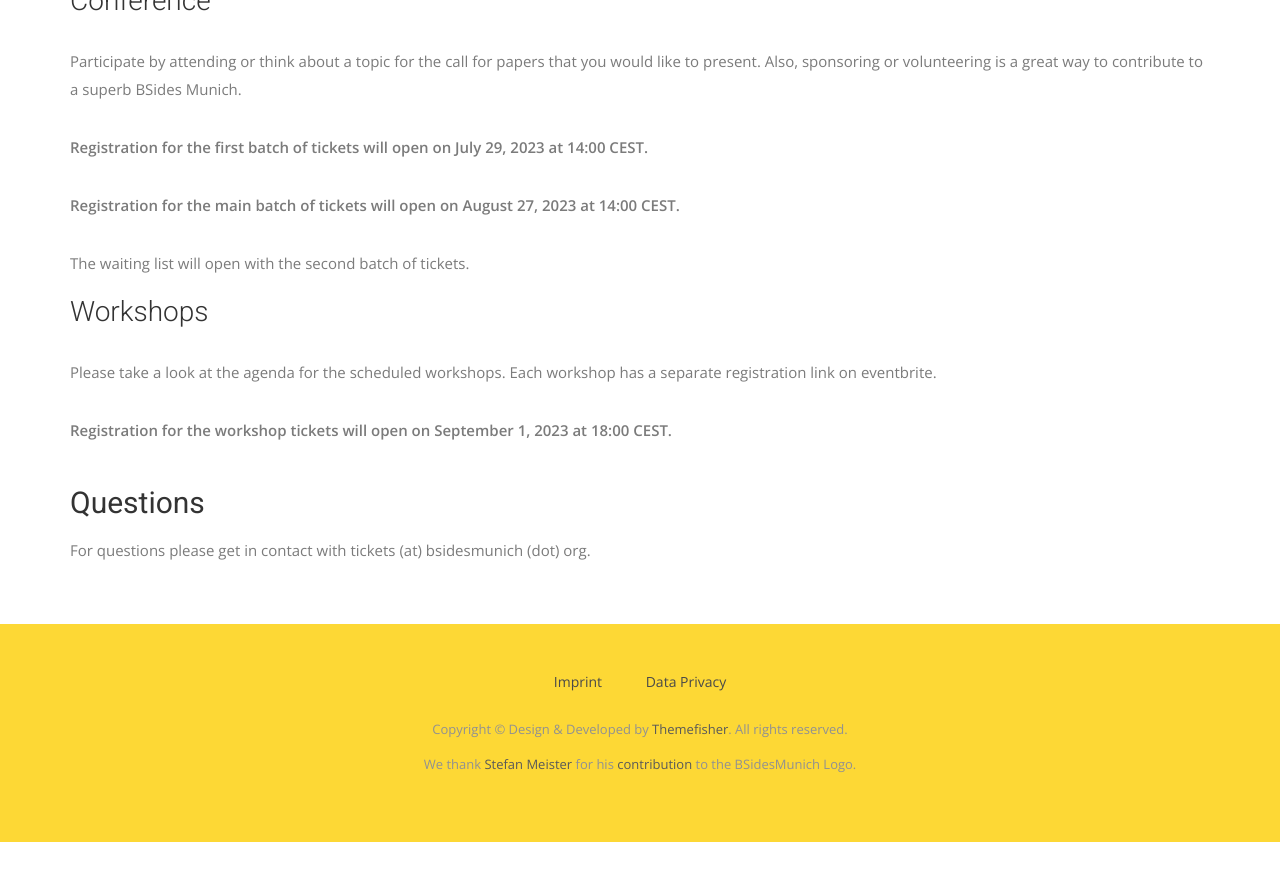
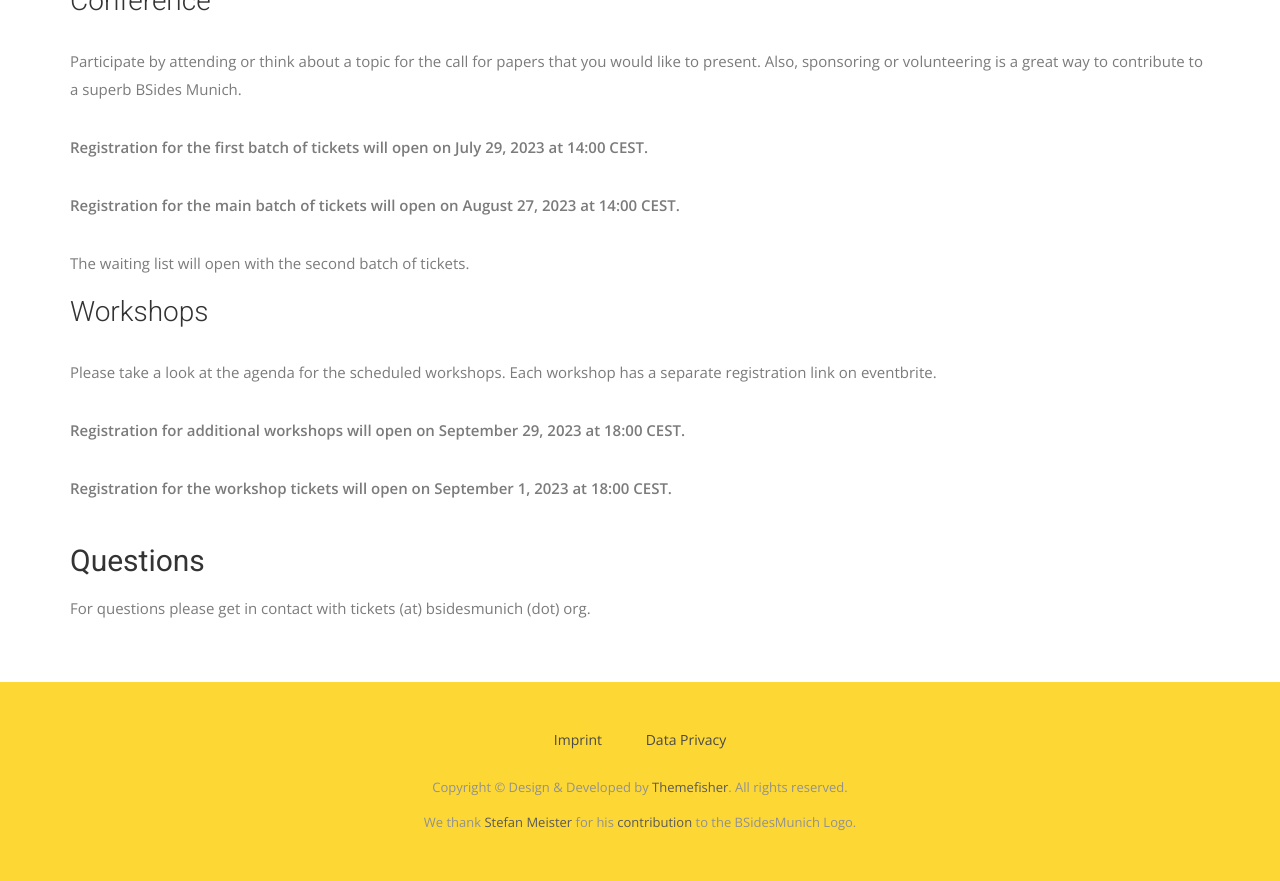
Before and after one commit to BSidesMUC/BSidesMunich2023, a Jekyll site: the page built from tickets.md, in a window 1280 px wide and 900 px high, scrolled down 908 px. Shown: the top 881 px of the window. Built offline with Jekyll 4.4.1, drawn with Linux system fonts in a browser that asks for light colours; nearby versions of some CDN libraries; some web fonts are replaced; before the commit the page ends 1750 px from its top, so only the background shows below that.

Commit message:
Update tickets.md
Added line about additional workshop tickets.

```diff
--- a/tickets.md
+++ b/tickets.md
@@ -23,6 +23,8 @@ The waiting list will open with the second batch of tickets.
 Please take a look at the agenda for the scheduled workshops.
 Each workshop has a separate registration link on eventbrite.
 
+**Registration for additional workshops will open on September 29, 2023 at 18:00 CEST.**
+
 **Registration for the workshop tickets will open on September 1, 2023 at 18:00 CEST.**
 
 ## Questions
```
